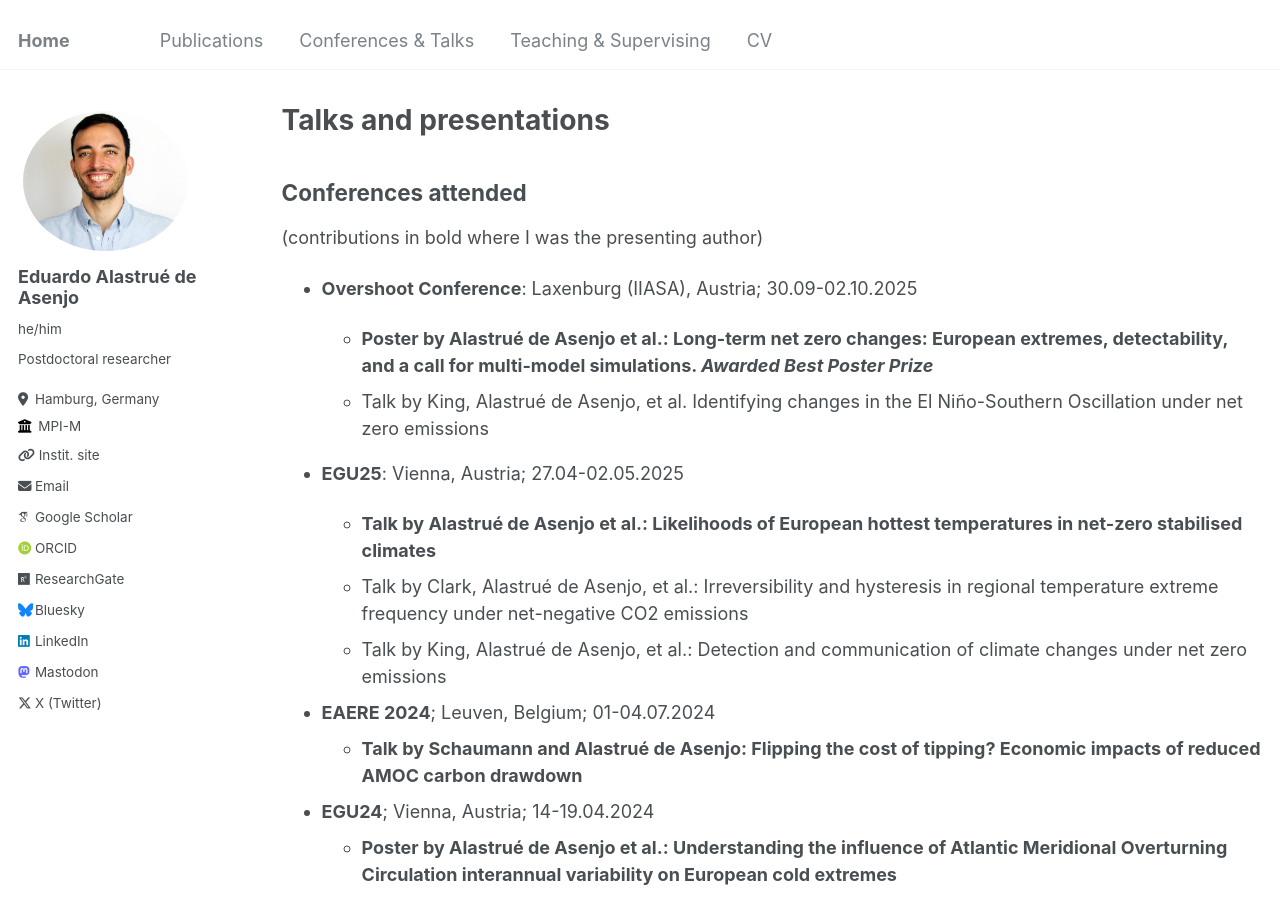
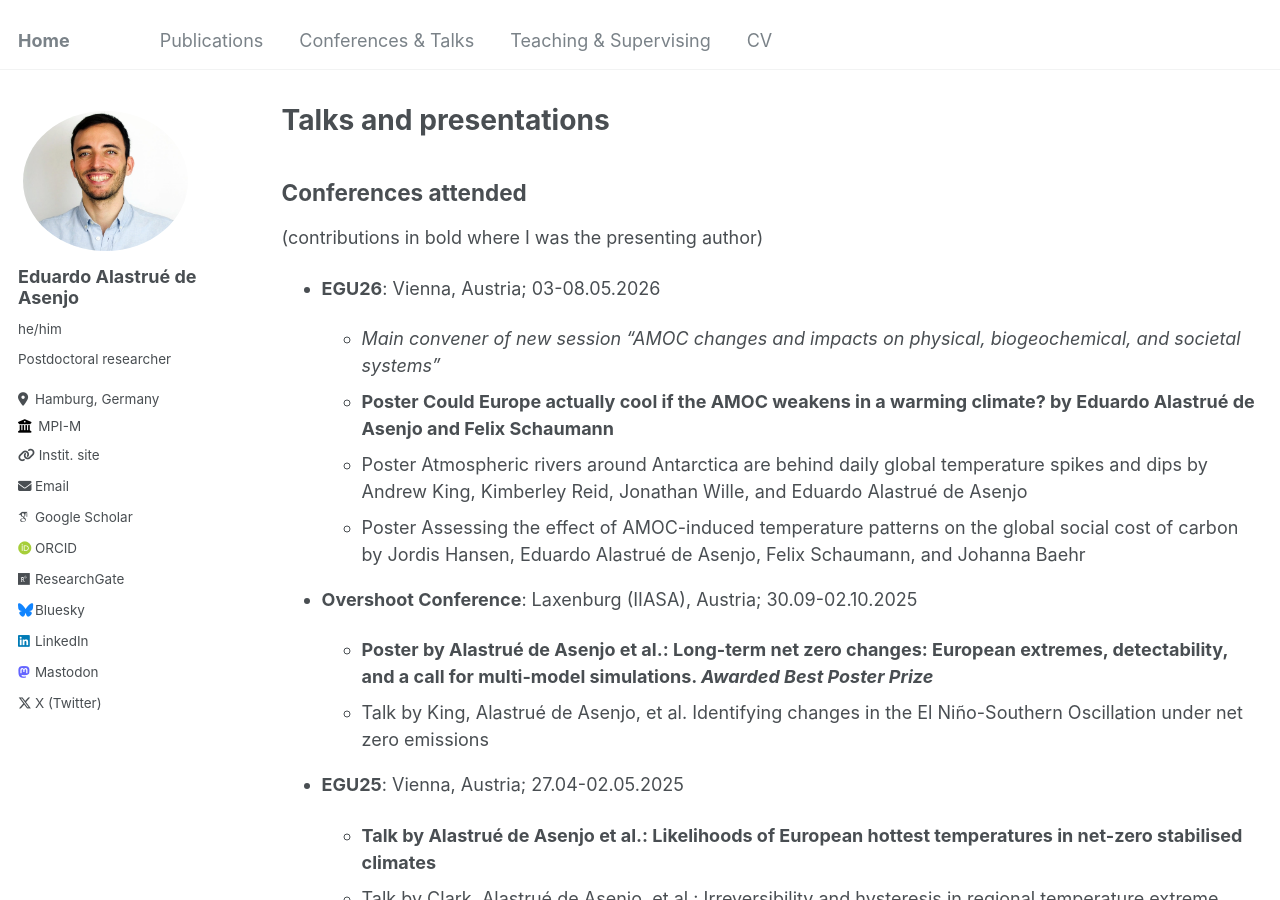
Before and after one commit to edualas/edualas.github.io, a Jekyll site: the page built from _pages/talks.md, in a window 1280 px wide and 900 px high. Built offline with Jekyll 4.4.1, drawn with Linux system fonts in a browser that asks for light colours; some web fonts are replaced.

Commit message:
Add EGU26 conference and rename teaching entry

```diff
--- a/_pages/talks.md
+++ b/_pages/talks.md
@@ -7,6 +7,13 @@ author_profile: true
 
 ## Conferences attended
 (contributions in bold where I was the presenting author)
+
+* **EGU26**: Vienna, Austria; 03-08.05.2026
+
+  * _Main convener of new session “AMOC changes and impacts on physical, biogeochemical, and societal systems”_
+  * **Poster Could Europe actually cool if the AMOC weakens in a warming climate? by Eduardo Alastrué de Asenjo and Felix Schaumann**
+  * Poster Atmospheric rivers around Antarctica are behind daily global temperature spikes and dips by Andrew King, Kimberley Reid, Jonathan Wille, and Eduardo Alastrué de Asenjo
+  * Poster Assessing the effect of AMOC-induced temperature patterns on the global social cost of carbon by Jordis Hansen, Eduardo Alastrué de Asenjo, Felix Schaumann, and Johanna Baehr
 
 * **Overshoot Conference**: Laxenburg (IIASA), Austria; 30.09-02.10.2025
 
```
Also changed, not shown: _teaching/sup_jor.md (renamed from _teaching/2025-04-01-supervisor-jordis-hansen.md).
